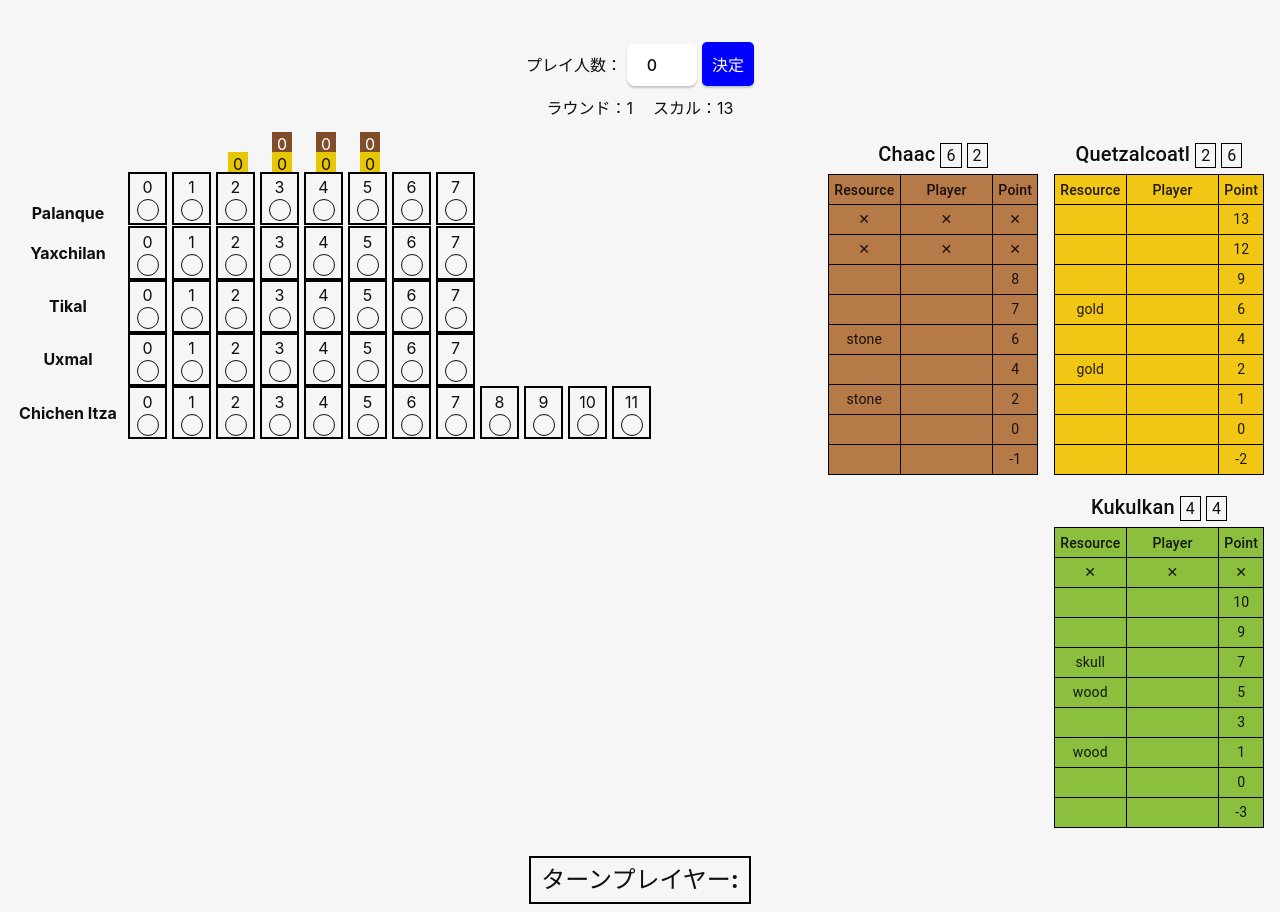
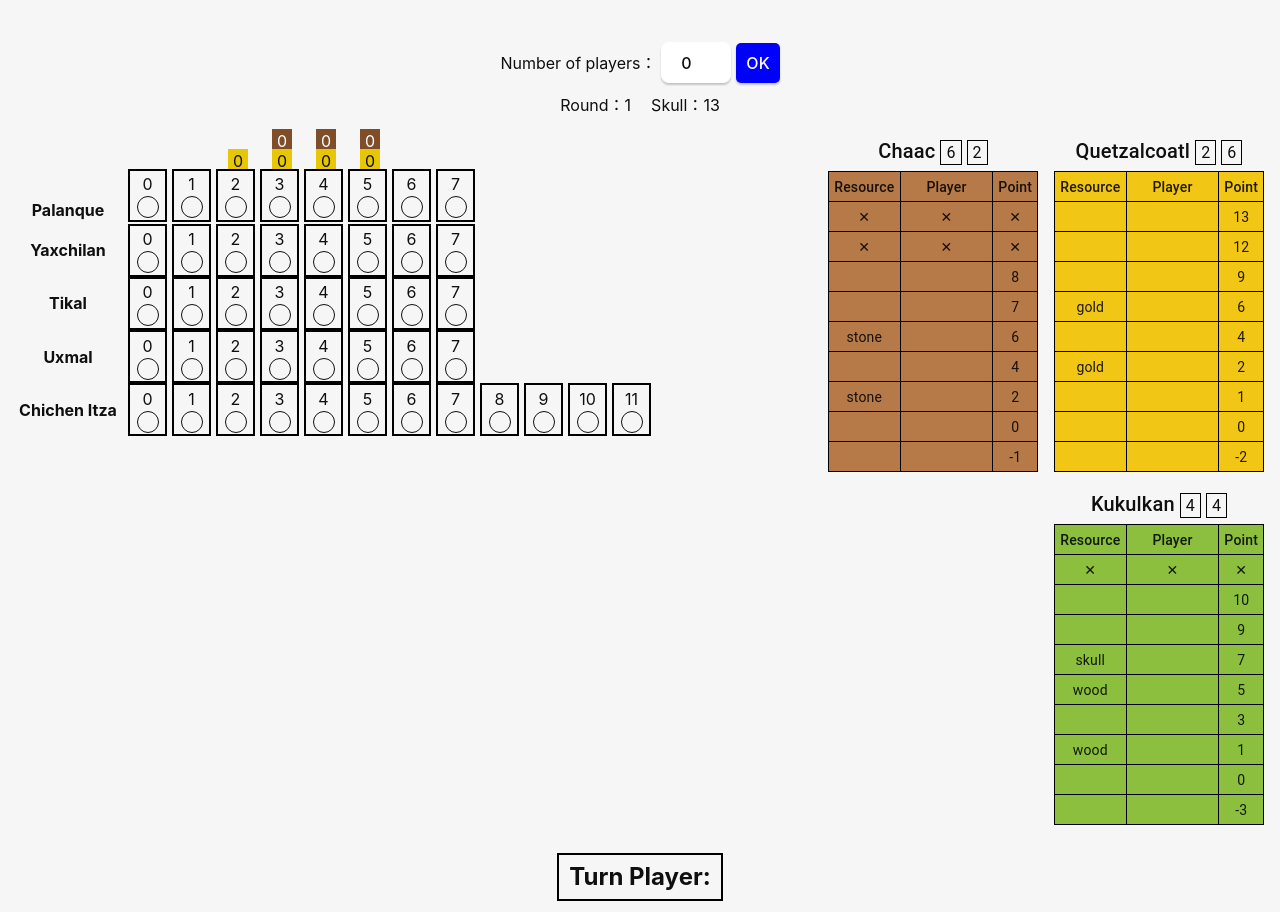
Before and after one commit to SH11235/Tzolkin, a React (Vite) app: page / in a window 1280 px wide. Shown: the part 260-1172 px from the top of the page. Built offline with nearby package versions, Linux system fonts and the light colour scheme.

Commit message:
fix 文言変更

```diff
--- a/src/App.tsx
+++ b/src/App.tsx
@@ -80,8 +80,8 @@ function App() {
         </div>
 
         <div className="row">
-          <span className="game-status">ラウンド：{round}</span>
-          <span className="game-status">スカル：{fieldSkulls}</span>
+          <span className="game-status">Round：{round}</span>
+          <span className="game-status">Skull：{fieldSkulls}</span>
         </div>
 
         <div className="row">
@@ -265,7 +265,7 @@ function App() {
 
         <div className="row">
           <div className="turn-player">
-            ターンプレイヤー: {players.length > 0 ? players[0].name : ""}
+            Turn Player: {players.length > 0 ? players[0].name : ""}
           </div>
         </div>
 
--- a/src/components/PlayersNumber.tsx
+++ b/src/components/PlayersNumber.tsx
@@ -82,7 +82,7 @@ export const PlayersNumber = ({
         }
       );
       setFirstResources(firstResourceTilesState);
-    } catch(e) {
+    } catch (e) {
       // ユーザーに警告を出す
       // alert("プレイ人数の設定に失敗しました");
       console.error(e);
@@ -91,7 +91,7 @@ export const PlayersNumber = ({
 
   return (
     <form onSubmit={handleSubmit}>
-      プレイ人数{"： "}
+      Number of players{"： "}
       <input
         id="number-of-players-input"
         type="number"
@@ -99,7 +99,7 @@ export const PlayersNumber = ({
         onChange={numberOnChange}
       />
       <button id="submit-button" type="submit">
-        決定
+        OK
       </button>
     </form>
   );
```
